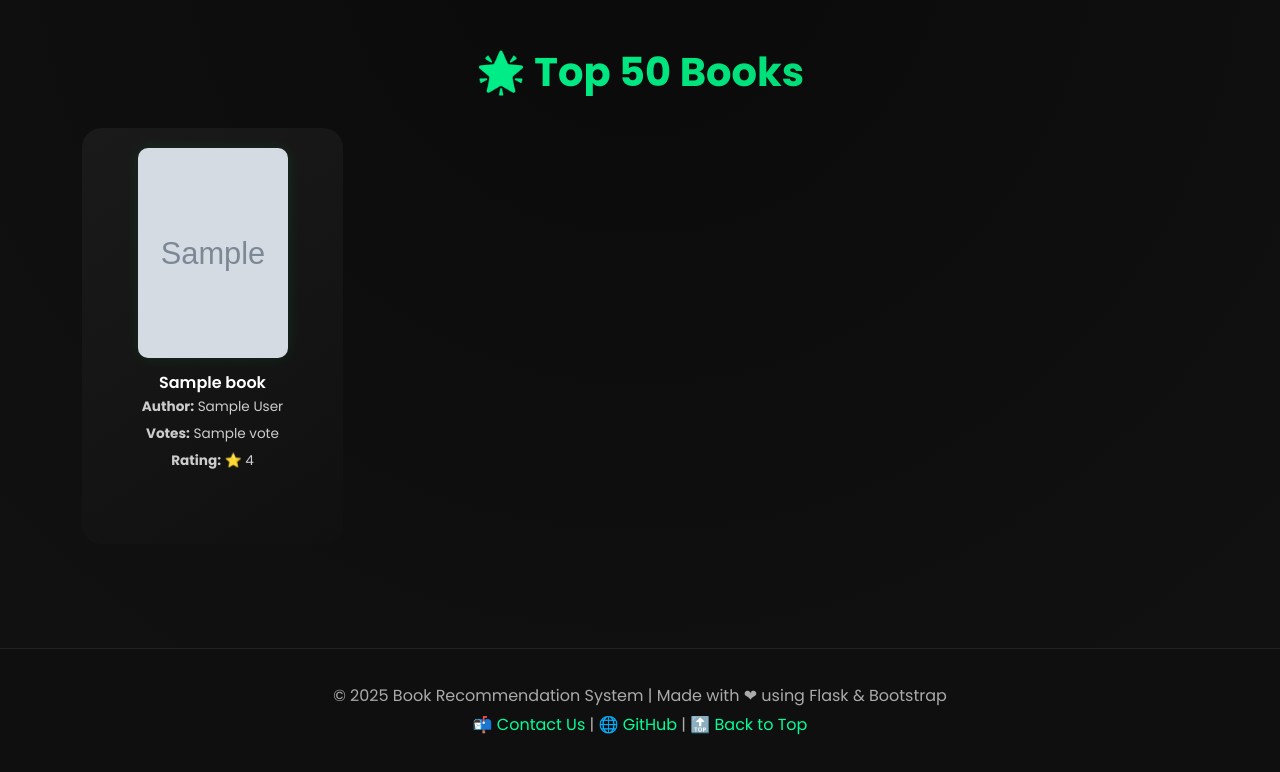
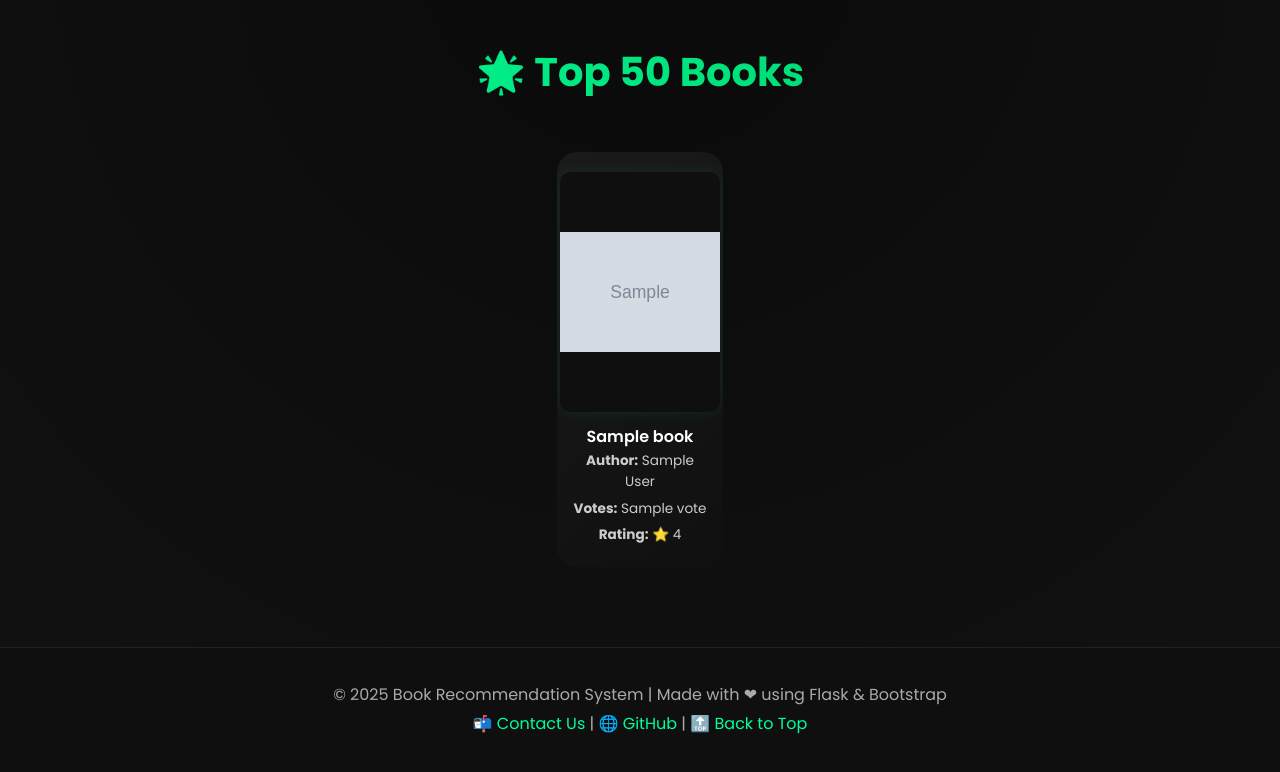
Before and after one commit to Nandini776/Recommendation-System, a Flask app: template templates/index.html in a window 1280 px wide. Shown: the part 70-842 px from the top of the page. After the commit the page ends 804 px from the top, so only its background shows below. Run offline with Flask 3, Linux system fonts and the light colour scheme; the template is opened without the code that fills it: most values are stand-ins (such as "Sample title", 1, 10 or a date in 2020); grey boxes marked "Sample" are stand-in pictures; parts of the project's set-up code (start-up, migrations or seed data) failed here and were passed over.

Commit message:
Update index.html

```diff
--- a/templates/index.html
+++ b/templates/index.html
@@ -67,31 +67,37 @@
       background: linear-gradient(145deg, #1a1a1a, #101010);
       border-radius: 20px;
       transition: all 0.4s ease;
-      height: 26rem;
       display: flex;
       flex-direction: column;
+      align-items: center;
       justify-content: space-between;
-      align-items: center;
       overflow: hidden;
+      height: 100%; /* allows consistent card height automatically */
     }
+
     .card:hover {
       transform: translateY(-8px) scale(1.03);
       box-shadow: 0 0 25px rgba(0, 255, 120, 0.2);
     }
 
     .card img {
-      width: 150px;
-      height: 210px;
-      object-fit: cover;
+      width: 160px;
+      height: 240px;
+      object-fit: contain; /* keeps full image visible */
       border-radius: 10px;
       margin-top: 20px;
       display: block;
       box-shadow: 0 0 15px rgba(0, 255, 120, 0.1);
+      background-color: #0f0f0f; /* consistent background behind image */
     }
 
     .card-body {
       text-align: center;
       padding: 15px;
+      flex-grow: 1;
+      display: flex;
+      flex-direction: column;
+      justify-content: flex-end;
     }
 
     .card-body h4 {
@@ -100,10 +106,24 @@
       color: #fff;
       margin-bottom: 5px;
     }
+
     .card-body p {
       color: #ccc;
       margin-bottom: 0.4rem;
       font-size: 0.85rem;
+    }
+
+    /* Ensure uniform grid layout */
+    .row {
+      display: flex;
+      flex-wrap: wrap;
+      justify-content: center;
+    }
+
+    .col-md-3,
+    .col-sm-4 {
+      display: flex;
+      justify-content: center;
     }
 
     /* Footer */
@@ -143,10 +163,10 @@
   <!-- Main -->
   <div class="container mt-5">
     <h1 class="text-center">🌟 Top 50 Books</h1>
-    <div class="row mt-4">
+    <div class="row g-4 mt-4">
       {% for i in range(book_name|length) %}
-      <div class="col-md-3 col-sm-4 mb-4">
-        <div class="card text-white">
+      <div class="col-xl-2 col-lg-3 col-md-4 col-sm-6 d-flex">
+        <div class="card w-100 text-white">
           <img src="{{ image[i] }}" alt="{{ book_name[i] }}">
           <div class="card-body">
             <h4>{{ book_name[i] }}</h4>
```
